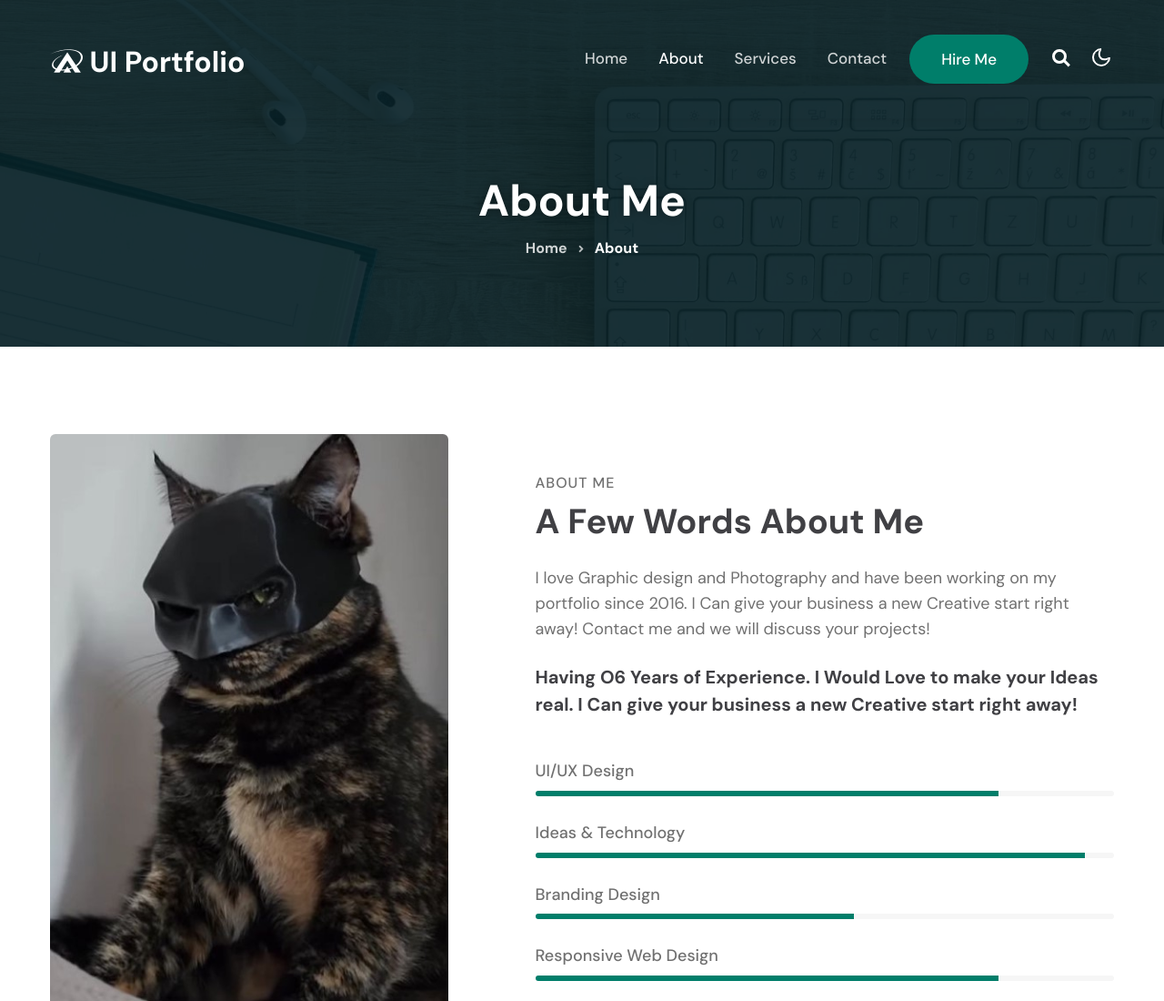
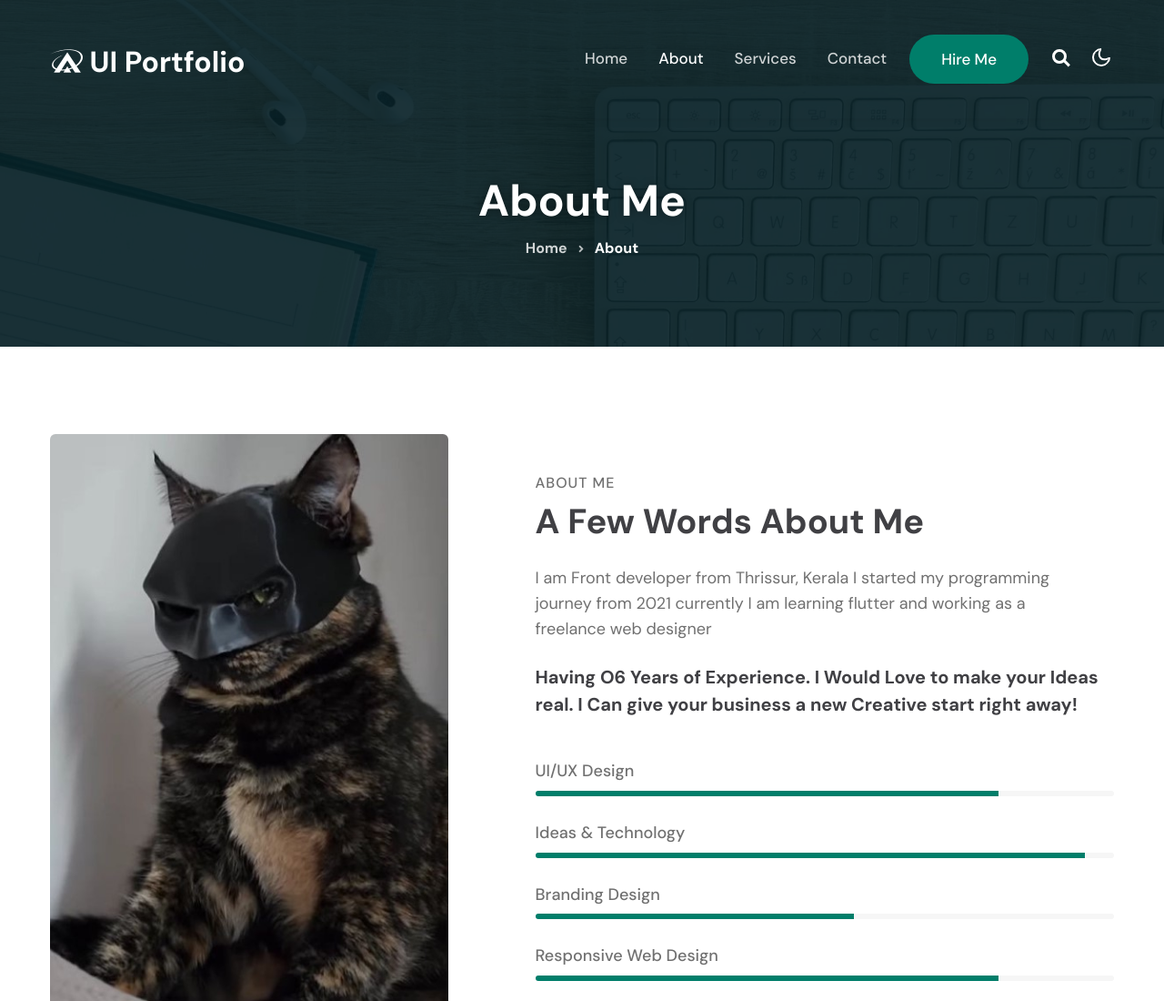
Before and after one commit to Allxnn4124/sample, a plain HTML site: page about.html in a window 1280 px wide. Shown: the top 1100 px of the page at 91% size. Drawn offline with Linux system fonts and the light colour scheme.

Commit message:
Update about.html

```diff
--- a/about.html
+++ b/about.html
@@ -134,7 +134,7 @@ Author URL: http://w3layouts.com
                 <div class="content-gd col-lg-7 mt-lg-0 mt-5 align-self ps-lg-5">
                     <h6 class="w3l-title-small mb-1">About Me</h6>
                     <h3 class="w3l-title-main mb-lg-4 mb-3">A Few words about me</h3>
-                    <p class="my-4 pe-lg-5">I love Graphic design and Photography and have been working on my portfolio since 2016. I Can give your business a new Creative start right away! Contact me and we will discuss your projects!</p>
+                    <p class="my-4 pe-lg-5">I am Front developer from Thrissur, Kerala I started my programming journey from 2021 currently I am learning flutter and working as a freelance web designer</p>
                     <h5 class="w3l-subtitle mb-md-5 mb-4">Having O6 Years of Experience. I Would Love to make your Ideas real. I Can give your business a new Creative start right away!</h5>
 
                     <div class="progress-info mt-5">
```
